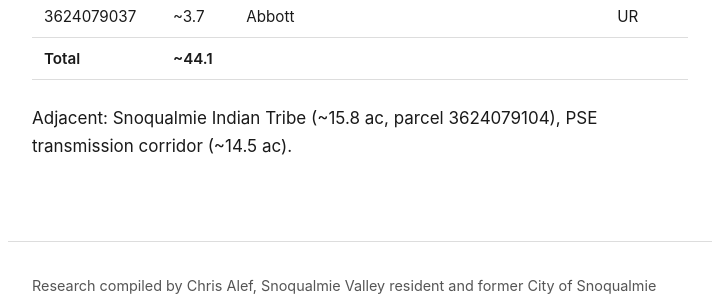
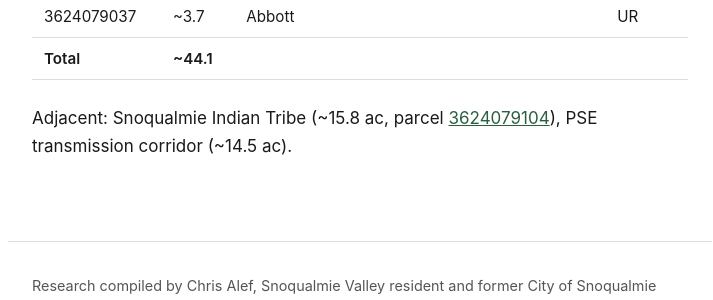
Before and after one commit to calef/cascadia-ridge-bess, a Jekyll site: the page built from _pages/site-and-environment.md, in a window 1280 px wide. Shown: the part 1872-2172 px from the top of the page, without its empty margins (280-993 px from the left). Built offline with Jekyll 4.4.1, drawn with Linux system fonts in a browser that asks for light colours; part of the change alters nothing that is shown.

```diff
--- a/_pages/site-and-environment.md
+++ b/_pages/site-and-environment.md
@@ -40,4 +40,4 @@ Critical area buffers will preserve vegetation on the north and east sides. But
 | 3624079037 | ~3.7 | Abbott | UR |
 | **Total** | **~44.1** | | |
 
-Adjacent: Snoqualmie Indian Tribe (~15.8 ac, parcel 3624079104), PSE transmission corridor (~14.5 ac).
+Adjacent: Snoqualmie Indian Tribe (~15.8 ac, parcel [3624079104](https://blue.kingcounty.com/Assessor/eRealProperty/Dashboard.aspx?ParcelNbr=3624079104)), PSE transmission corridor (~14.5 ac).
```
